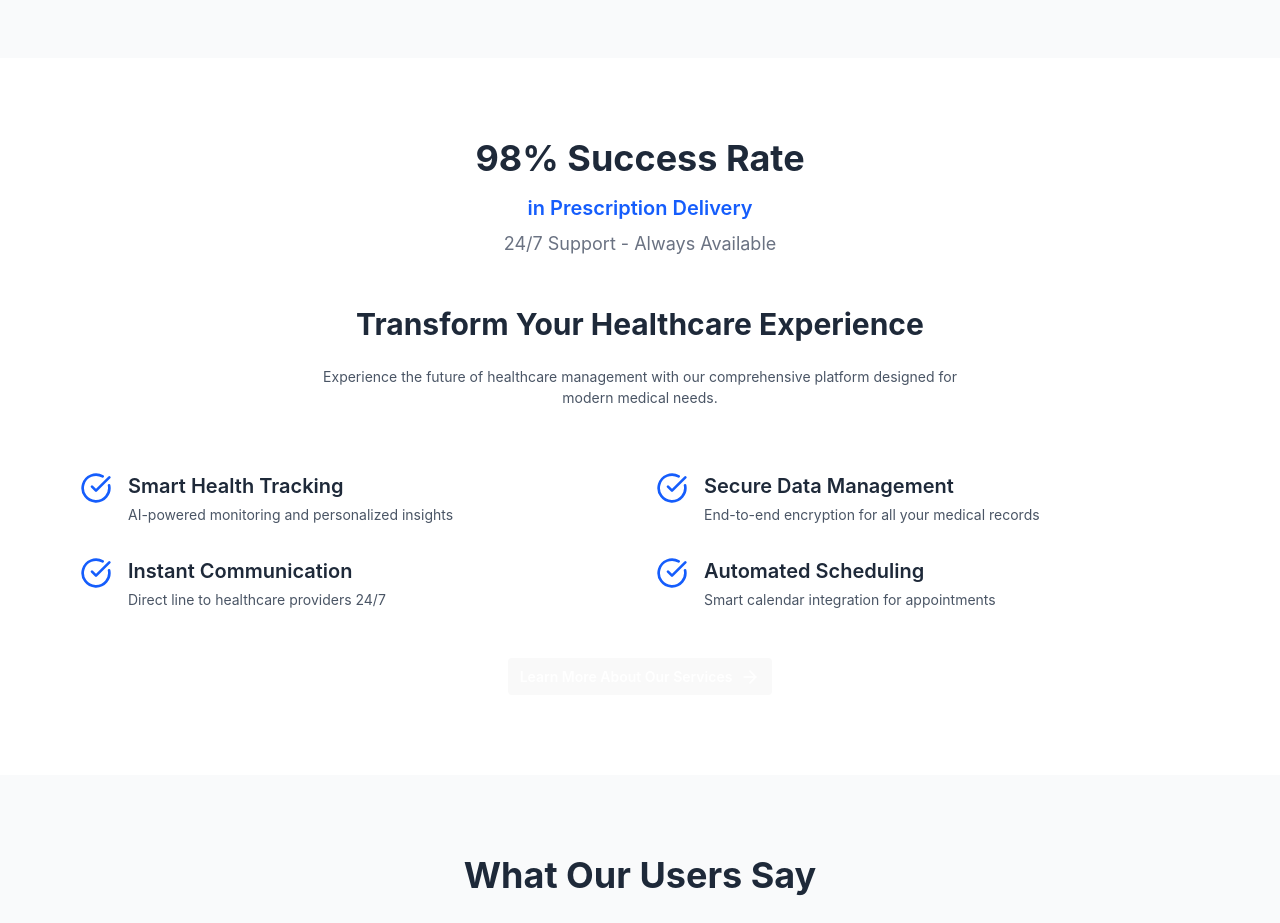
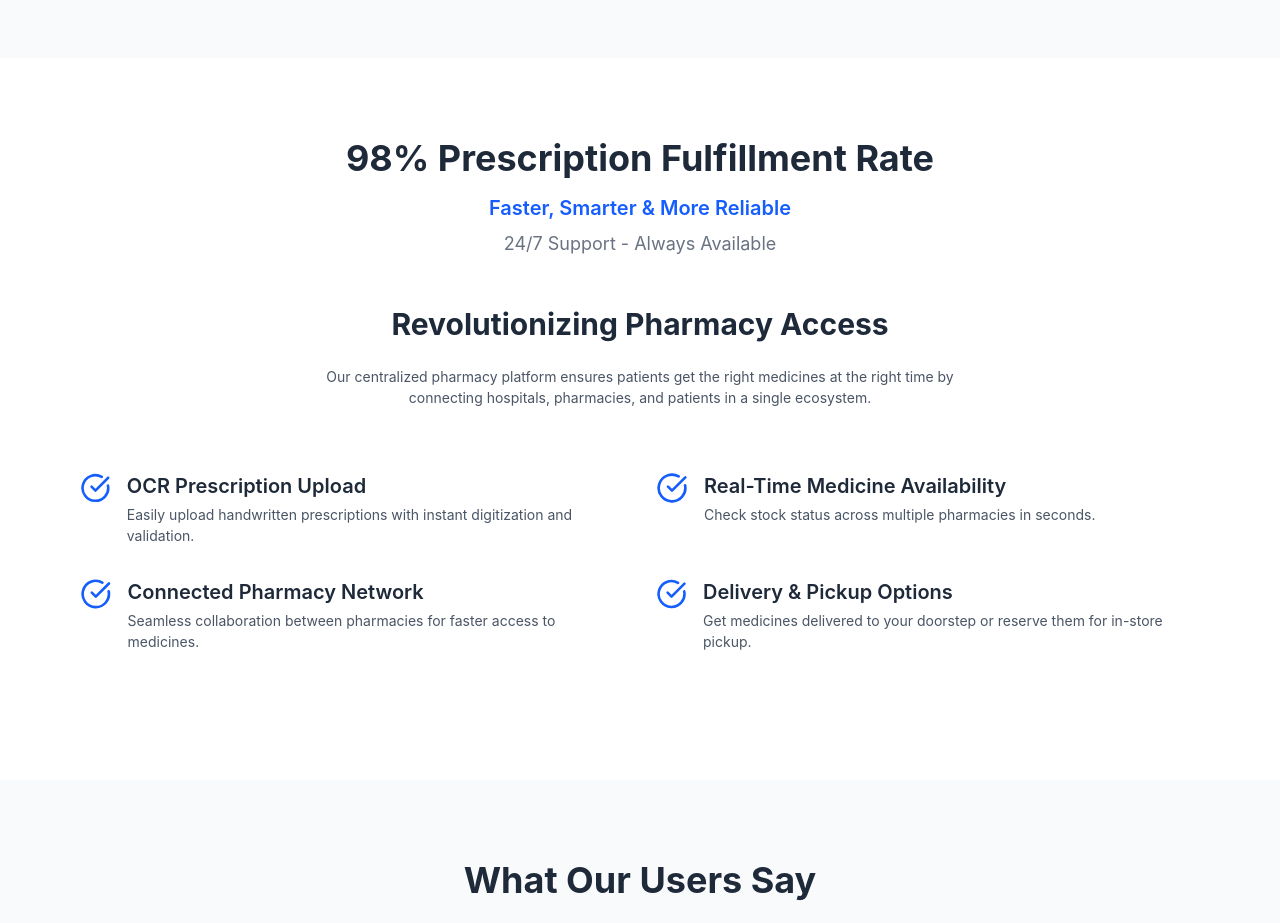
Before and after one commit to Hirunikathaluwage/MediTrack, a React (Vite) app in the folder Frontend/: page / in a window 1280 px wide. Shown: the part 1260-2183 px from the top of the page. Built offline with nearby package versions, Linux system fonts and the light colour scheme.

Commit message:
changed services

```diff
--- a/Frontend/src/Home/components/customer/ServicesSection.jsx
+++ b/Frontend/src/Home/components/customer/ServicesSection.jsx
@@ -1,23 +1,26 @@
-import React from 'react';
-import { CheckCircleIcon, ArrowRightIcon } from 'lucide-react';
+import React from "react";
+import { CheckCircleIcon, ArrowRightIcon } from "lucide-react";
 
 export function ServicesSection() {
   const features = [
     {
-      title: 'Smart Health Tracking',
-      description: 'AI-powered monitoring and personalized insights',
+      title: "OCR Prescription Upload",
+      description:
+        "Easily upload handwritten prescriptions with instant digitization and validation.",
     },
     {
-      title: 'Secure Data Management',
-      description: 'End-to-end encryption for all your medical records',
+      title: "Real-Time Medicine Availability",
+      description: "Check stock status across multiple pharmacies in seconds.",
     },
     {
-      title: 'Instant Communication',
-      description: 'Direct line to healthcare providers 24/7',
+      title: "Connected Pharmacy Network",
+      description:
+        "Seamless collaboration between pharmacies for faster access to medicines.",
     },
     {
-      title: 'Automated Scheduling',
-      description: 'Smart calendar integration for appointments',
+      title: "Delivery & Pickup Options",
+      description:
+        "Get medicines delivered to your doorstep or reserve them for in-store pickup.",
     },
   ];
 
@@ -25,18 +28,25 @@ export function ServicesSection() {
     <section className="py-20 bg-white text-gray-800">
       <div className="max-w-6xl mx-auto px-4 text-center">
         <div className="mb-12">
-          <h2 className="text-4xl font-bold mb-4">98% Success Rate</h2>
+          <h2 className="text-4xl font-bold mb-4">
+            98% Prescription Fulfillment Rate
+          </h2>
           <p className="text-xl font-semibold text-blue-600 mb-2">
-            in Prescription Delivery
+            Faster, Smarter & More Reliable
           </p>
-          <p className="text-lg text-gray-500">24/7 Support - Always Available</p>
+          <p className="text-lg text-gray-500">
+            24/7 Support - Always Available
+          </p>
         </div>
 
         <div className="mb-16">
-          <h3 className="text-3xl font-bold mb-6">Transform Your Healthcare Experience</h3>
+          <h3 className="text-3xl font-bold mb-6">
+            Revolutionizing Pharmacy Access
+          </h3>
           <p className="text-gray-600 max-w-2xl mx-auto">
-            Experience the future of healthcare management with our comprehensive platform
-            designed for modern medical needs.
+            Our centralized pharmacy platform ensures patients get the right
+            medicines at the right time by connecting hospitals, pharmacies, and
+            patients in a single ecosystem.
           </p>
         </div>
 
@@ -51,10 +61,6 @@ export function ServicesSection() {
             </div>
           ))}
         </div>
-
-        <button className="inline-flex items-center gap-2 bg-blue-600 text-white font-semibold py-3 px-6 rounded-lg hover:bg-blue-700 transition">
-          Learn More About Our Services <ArrowRightIcon size={20} />
-        </button>
       </div>
     </section>
   );
```
